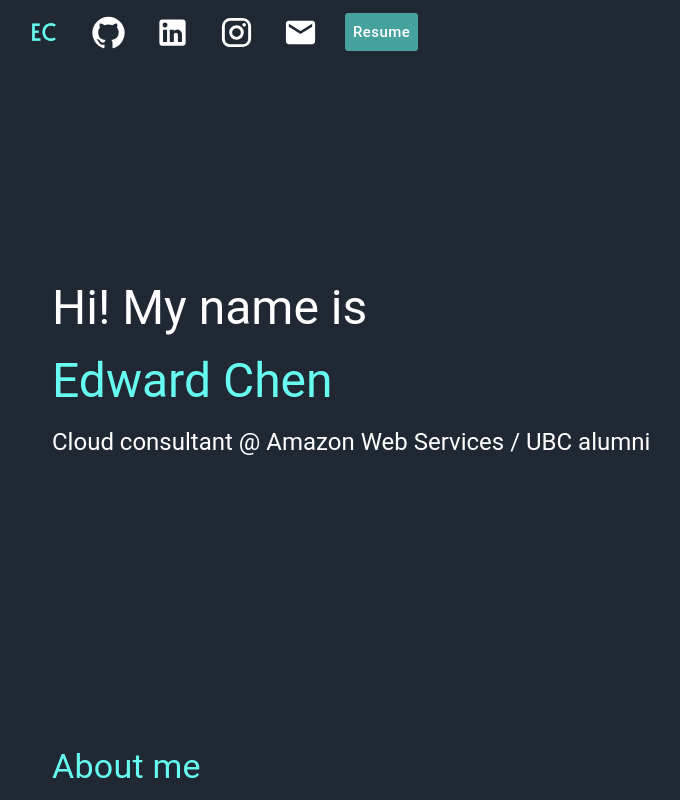
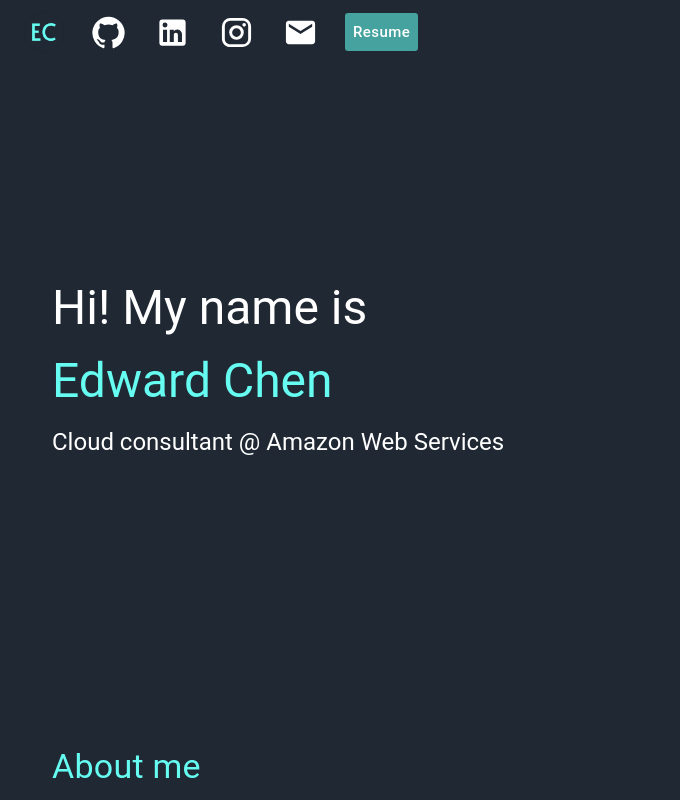
Before and after one commit to edwardchchen/edwardchchen.github.io, a React (Create React App) app: page / in a window 1280 px wide. Shown: the top 800 px of the page, without its empty margins (12-692 px from the left). Built offline with nearby package versions, Linux system fonts and the light colour scheme; no server answers.

Commit message:
remove ubc alumni from title

```diff
--- a/src/pages/home/Intro.js
+++ b/src/pages/home/Intro.js
@@ -36,7 +36,7 @@ export default function Intro() {
                   color="textPrimary"
                   gutterBottom
                 >
-                  Cloud consultant @ Amazon Web Services / UBC alumni
+                  Cloud consultant @ Amazon Web Services
                 </Typography>
               </Grid>
             </Fade>
```
